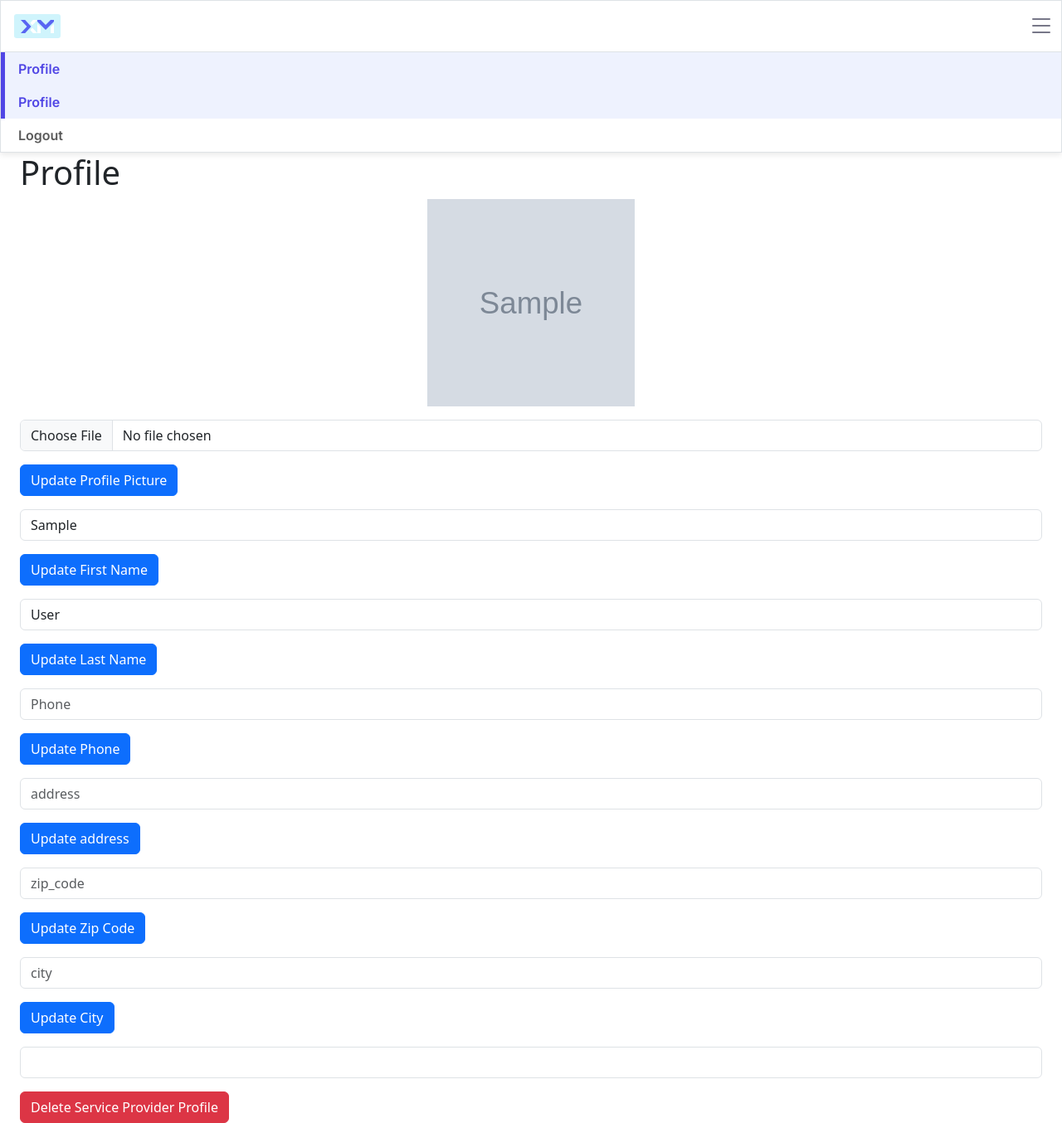
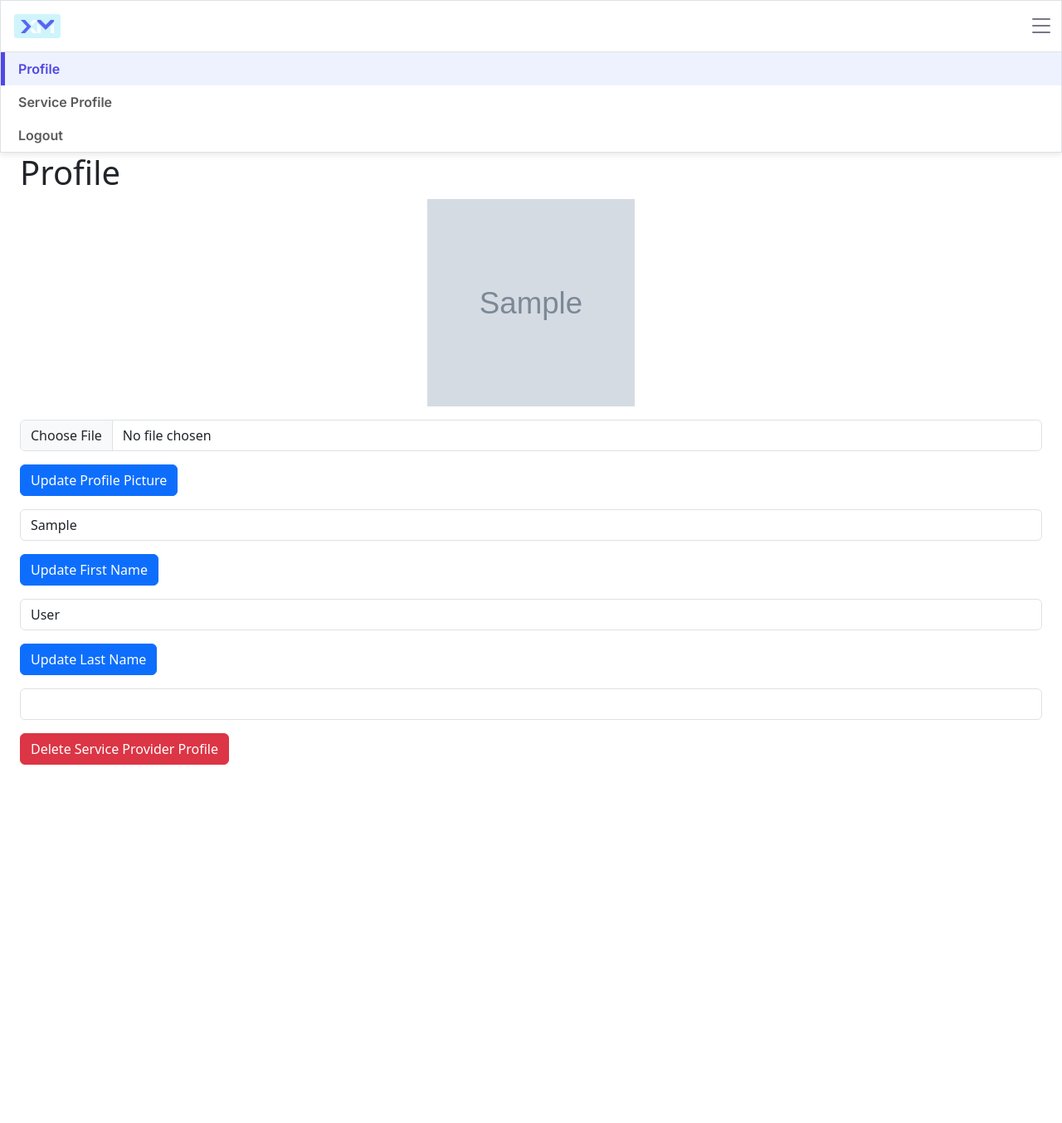
Before and after one commit to kisxo/djangoapp, a Django app: page /profile in a window 1280 px wide, after a click that opens the changed part. Shown: the whole page at 83% size. After the commit the page ends 922 px from the top, so only its background shows below. Run offline with Django 5.2, Linux system fonts and the light colour scheme; a user stored in the database is signed in; tables that the repository leaves empty hold one stand-in row (values such as "Sample post"); grey boxes marked "Sample" are stand-in pictures.

Commit message:
updated navbar to include service profile link

```diff
--- a/serviceapp/templates/serviceapp/base.html
+++ b/serviceapp/templates/serviceapp/base.html
@@ -51,12 +51,6 @@
             </details>
             <div class="collapse navbar-collapse p-0 m-0 border-top" id="navbarSupportedContent">
                 <ul class="navbar-nav">
-                    {% url 'serviceapp:updateProfile' as updateProfile_url %}
-                    {% if updateProfile_url %}
-                    <li class="nav-item dropdown">
-                        <a class="nav-link ps-3 {% if request.path == updateProfile_url %} custom-nav-link-active {% endif %}" aria-current="page" href="{{ updateProfile_url }}">Profile</a>
-                    </li>
-                    {% endif %}
 
                     {% url 'serviceapp:profile' as profile_url %}
                     {% if profile_url %}
@@ -65,10 +59,10 @@
                     </li>
                     {% endif %}
 
-                    {% url 'serviceproviders:serviceproviderprofile' as serviceproviderprofile_url %}
-                    {% if user.is_service_provider and profile_url %}
+                    {% url 'serviceproviderapp:serviceproviderprofile' as serviceproviderprofile_url %}
+                    {% if user.is_service_provider and serviceproviderprofile_url %}
                     <li class="nav-item dropdown">
-                      <a class="nav-link ps-3 {% if request.path == profile_url %} custom-nav-link-active {% endif %}" href="{{ serviceproviderprofile_url }}">Profile</a>
+                      <a class="nav-link ps-3 {% if request.path == serviceproviderprofile_url %} custom-nav-link-active {% endif %}" href="{{ serviceproviderprofile_url }}">Service Profile</a>
                     </li>
                     {% endif %}
 
--- a/serviceapp/templates/serviceapp/profile.html
+++ b/serviceapp/templates/serviceapp/profile.html
@@ -33,30 +33,6 @@
         <button type="submit" class="btn btn-primary">Update Last Name</button>
      </form>
 
-     <form action = "/updateProfile/phone/" method = "post">
-        {% csrf_token %}
-        <input class="form-control fotm-control my-3" type="text" name="contact_phone" value="{{user.contact_phone}}"  placeholder="Phone" aria-label=".fotm-control example">
-        <button type="submit" class="btn btn-primary">Update Phone</button>
-     </form>
-
-     <form action = "/updateProfile/address/" method = "post">
-        {% csrf_token %}
-        <input class="form-control fotm-control my-3" type="text" name="address" value="{{user.address}}"  placeholder="address" aria-label=".fotm-control example">
-        <button type="submit" class="btn btn-primary">Update address</button>
-     </form>
-
-     <form action = "/updateProfile/zip_code/" method = "post">
-        {% csrf_token %}
-        <input class="form-control fotm-control my-3" type="text" name="zip_code" value="{{user.zip_code}}"  placeholder="zip_code" aria-label=".fotm-control example">
-        <button type="submit" class="btn btn-primary">Update Zip Code</button>
-     </form>
-
-     <form action = "/updateProfile/city/" method = "post">
-        {% csrf_token %}
-        <input class="form-control fotm-control my-3" type="text" name="city" value="{{user.city}}"  placeholder="city" aria-label=".fotm-control example">
-        <button type="submit" class="btn btn-primary">Update City</button>
-     </form>
-
      {% if user.is_service_provider %}
 
      <form action = "/updateProfile/deleteserviceproviderprofile/" method = "post">
```
Also changed, not shown: serviceapp/templates/serviceapp/index.html (+3 -4 lines).
